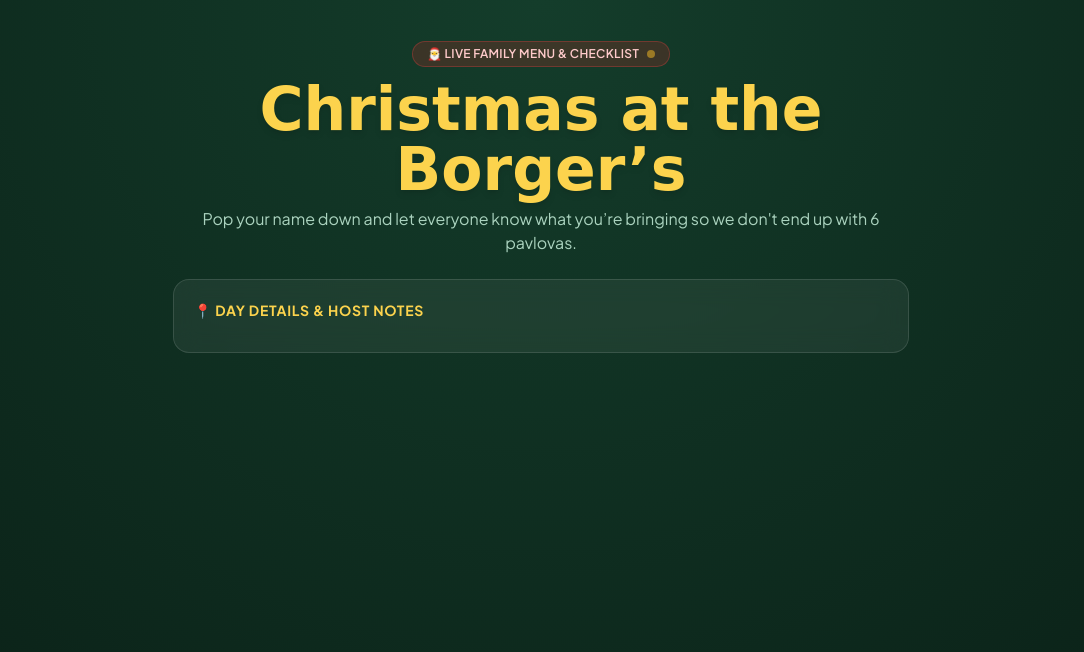
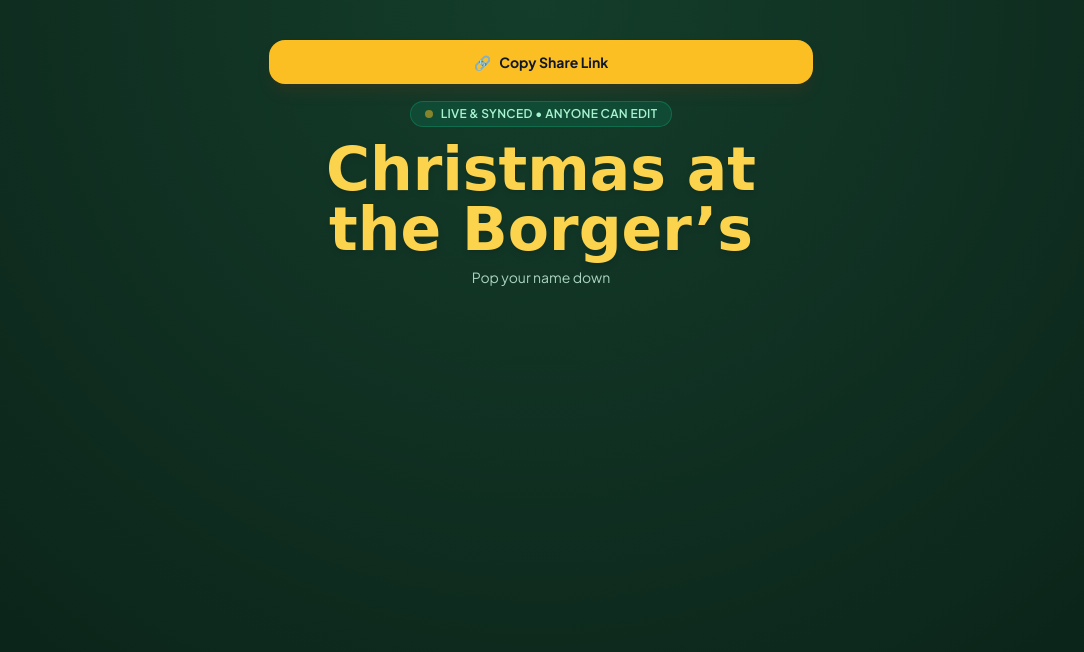
Before and after one commit to BorgerBets/Borger-Christmas, a plain HTML site: page index.html in a window 1280 px wide. Shown: the whole page, without its empty margins (99-1183 px from the left). Drawn offline with nearby package versions, Linux system fonts and the light colour scheme; a web font is replaced by a local one.

Commit message:
Update header and add copy share link button

```diff
--- a/index.html
+++ b/index.html
@@ -21,6 +21,10 @@
       backdrop-filter: blur(12px);
       border: 1px solid rgba(255, 255, 255, 0.12);
     }
+    .inner-glass {
+      background: rgba(0, 0, 0, 0.25);
+      border: 1px solid rgba(255, 255, 255, 0.08);
+    }
     .snowflake {
       position: fixed;
       top: -10px;
@@ -35,27 +39,22 @@
     }
   </style>
 </head>
-<body class="pb-16">
+<body class="pb-20">
 
   <!-- Header -->
-  <header class="pt-10 pb-6 px-4 text-center max-w-3xl mx-auto">
-    <div class="inline-flex items-center gap-2 px-3.5 py-1 rounded-full bg-red-600/20 border border-red-500/30 text-red-200 text-xs font-semibold tracking-wide uppercase mb-3">
-      <span>🎅 Live Family Menu & Checklist</span>
-      <span id="sync-status" class="w-2 h-2 rounded-full bg-amber-400 animate-pulse" title="Connecting..."></span>
+  <header class="pt-10 pb-6 px-4 text-center max-w-xl mx-auto">
+    <!-- Top Action: Copy Share Link -->
+    <button onclick="copyShareLink()" class="mb-4 w-full py-3 px-4 rounded-2xl bg-amber-400 hover:bg-amber-300 text-slate-900 font-bold text-sm shadow-lg shadow-amber-900/20 transition flex items-center justify-center gap-2 cursor-pointer">
+      <span>🔗</span> Copy Share Link
+    </button>
+
+    <div class="inline-flex items-center gap-2 px-3.5 py-1 rounded-full bg-emerald-600/20 border border-emerald-500/30 text-emerald-200 text-xs font-semibold tracking-wide uppercase mb-3">
+      <span id="sync-status" class="w-2 h-2 rounded-full bg-amber-400 animate-pulse"></span>
+      <span>Live & Synced • Anyone can edit</span>
     </div>
+
     <h1 class="festive-title text-5xl sm:text-6xl font-bold text-amber-300 drop-shadow-md">
       Christmas at the Borger’s
     </h1>
-    <p class="text-emerald-100/80 mt-2 text-sm sm:text-base">
-      Pop your name down and let everyone know what you’re bringing so we don't end up with 6 pavlovas.
-    </p>
-  </header>
-
-  <!-- Main Container -->
-  <main class="max-w-3xl mx-auto px-4 space-y-6">
-
-    <!-- Editable Event Details Card -->
-    <section class="glass-card rounded-2xl p-5">
-      <div class="flex items-center justify-between mb-3">
-        <h2 class="text-sm font-bold uppercase tracking-wider text-amber-300">📍 Day Details & Host Notes</h2>
-        <button id="edit-notes-btn" onclick="toggleNotesEdit()" class="text-xs px-3 py-1 rounded-lg bg-white/10 hover:bg-
+    <p class="text-emerald-100/80 mt-2 text-sm">
+      Pop your name down
```
